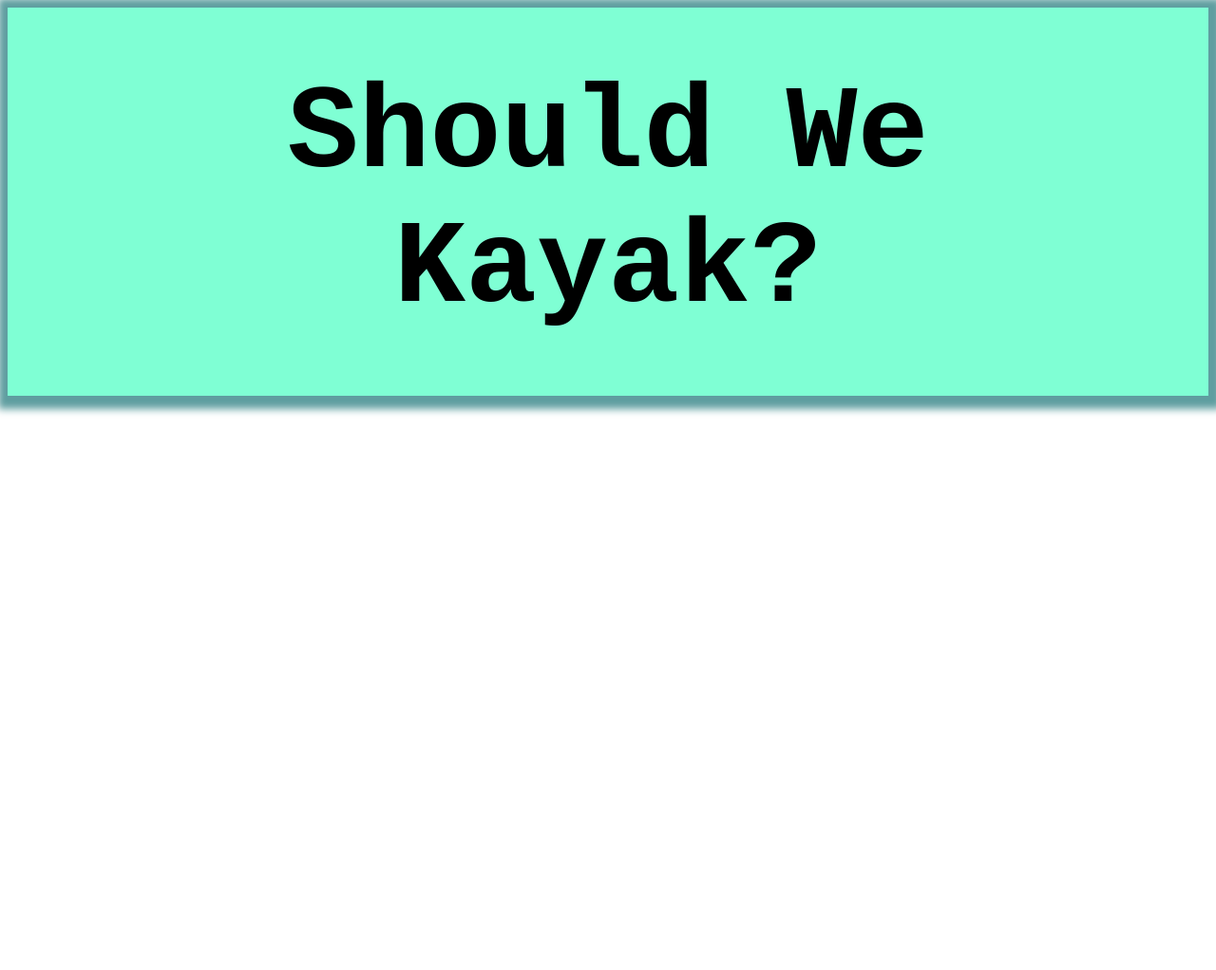
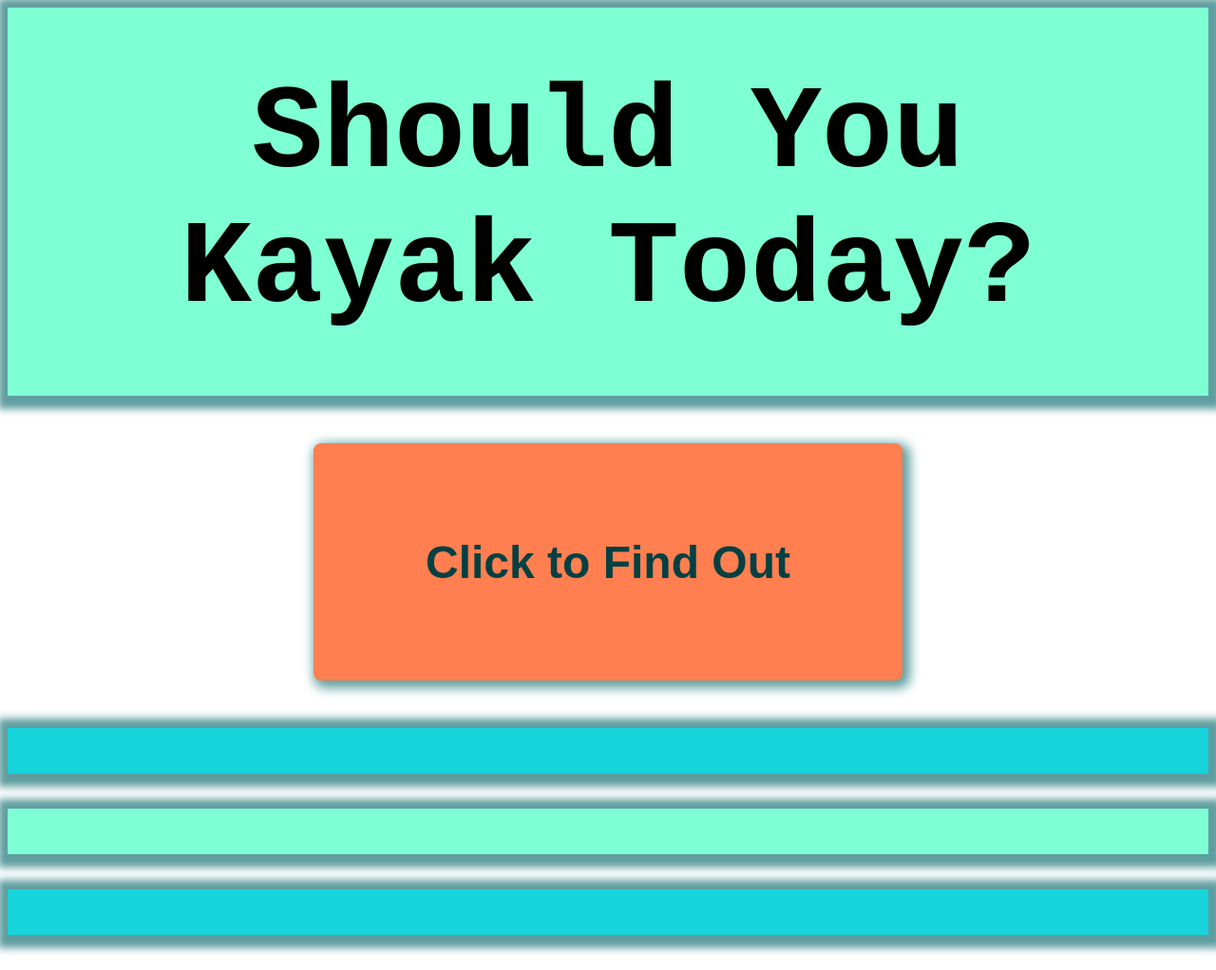
Before and after one commit to RedBear52/kayakApp, a plain HTML site: page index.html in a window 1280 px wide. Shown: the whole page at 95% size. Before the commit the page ends 800 px from the top, so only its background shows below. Drawn offline with Linux system fonts and the light colour scheme; no server answers.

Commit message:
Added Interactive button for User Initialization

```diff
--- a/app.js
+++ b/app.js
@@ -25,4 +25,7 @@ const fetchWeatherData = async () => {
     }
 }
 
-fetchWeatherData()
+const button = document.getElementById('big_btn')
+button.addEventListener('click', function() {
+    fetchWeatherData()
+});
--- a/index.html
+++ b/index.html
@@ -10,8 +10,11 @@
     </head>
     <body>
         <header>
-            <h1>Should We Kayak?</h1>
+            <h1>Should You Kayak Today?</h1>
         </header>
+        <div class="main" id="btn_div">
+            <button type="button" id="big_btn">Click to Find Out</button>
+        </div>
         <div class="main" id="main">
             <div id="eminence">
             </div>
--- a/styles.css
+++ b/styles.css
@@ -11,13 +11,59 @@ h1 {
     box-shadow: 2px 2px 8px 12px cadetblue;
 }
 
+#big_btn {
+    background-color: coral;
+    color:rgb(5, 64, 66);
+    height: 250px;
+    width: 620px;
+    font: monospace, sans-serif;
+    font-size: xxx-large;
+    font-weight: bolder;
+    transform: translate(0, -50px);
+    border: none;
+    border-radius: 8px;
+    box-shadow: 4px 4px 12px 4px cadetblue;
+
+}
+
+#btn_div {
+    box-shadow: none;
+}
+
+
+
 .main {
     position: relative;
     text-align: center;
-    transform: translate(0, 200px);
+    transform: translate(0, 100px);
     font-size: xx-large;
 }
 
 #howdy {
     text-align: center;
 }
+
+.main {
+    box-shadow: none;
+    margin-top: 0px;
+}
+
+div {
+    box-shadow: 2px 2px 8px 12px cadetblue;
+}
+
+#eminence {
+    background-color: rgb(23, 211, 218);
+    padding: .75em;
+
+}
+
+#troy {
+    background-color: aquamarine;
+    padding: .75em;
+}
+
+#ironton {
+    background-color: rgb(23, 211, 218);
+    padding: .75em;
+}
```
